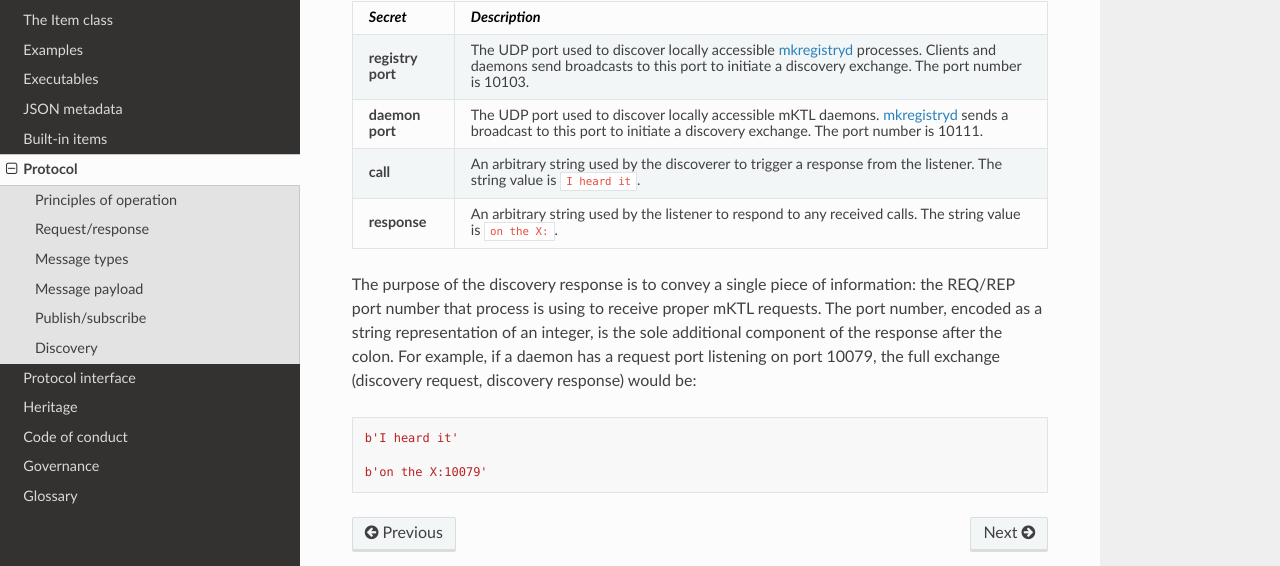
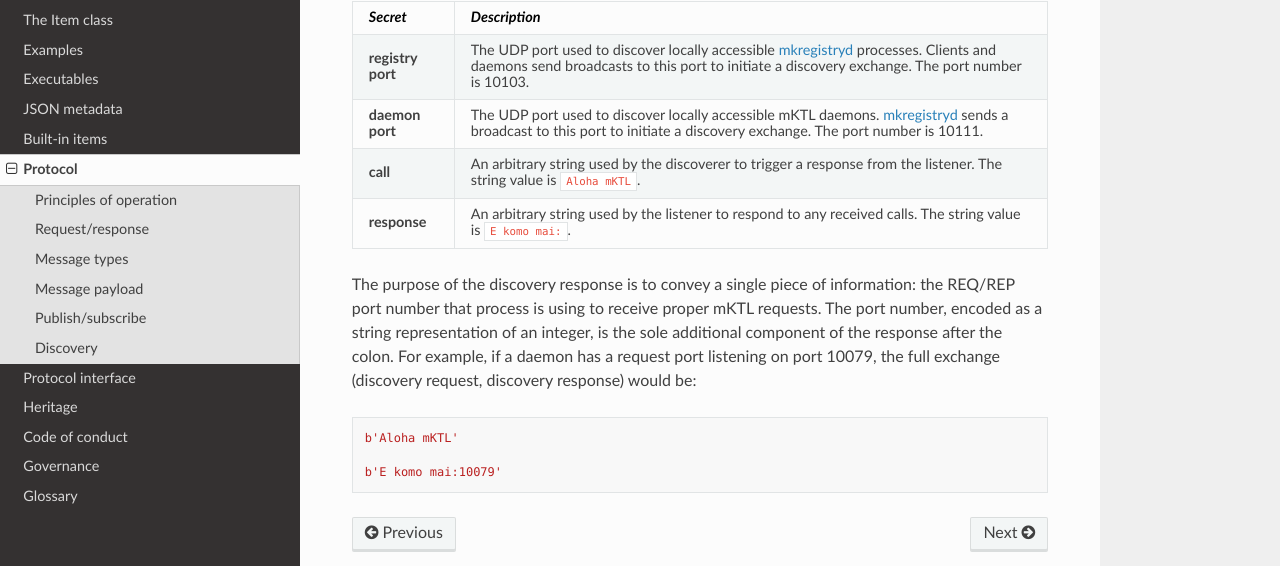
Before and after one commit to KeckObservatory/mKTL, a Sphinx documentation site: the page built from doc/protocol.rst, in a window 1280 px wide and 900 px high, scrolled down 6532 px. Shown: the part 218-784 px from the top of the window. Built offline with Sphinx 7.4.7 and the Read the Docs theme 3.1.0, drawn with Linux system fonts in a browser that asks for light colours.

Commit message:
Change the strings used in the discovery exchange.

```diff
--- a/doc/protocol.rst
+++ b/doc/protocol.rst
@@ -483,10 +483,10 @@ There are four shared secrets used in the discovery exchange:
 
 **call**	  An arbitrary string used by the discoverer to trigger a
 		  response from the listener. The string value is
-		  ``I heard it``.
+		  ``Aloha mKTL``.
 
 **response**	  An arbitrary string used by the listener to respond to any
-		  received calls. The string value is ``on the X:``.
+		  received calls. The string value is ``E komo mai:``.
 
 ================= ==============================================================
 
@@ -498,6 +498,6 @@ component of the response after the colon. For example, if a daemon has a
 request port listening on port 10079, the full exchange (discovery request,
 discovery response) would be::
 
-    b'I heard it'
+    b'Aloha mKTL'
 
-    b'on the X:10079'
+    b'E komo mai:10079'
```
Also changed, not shown: 1 other file.
